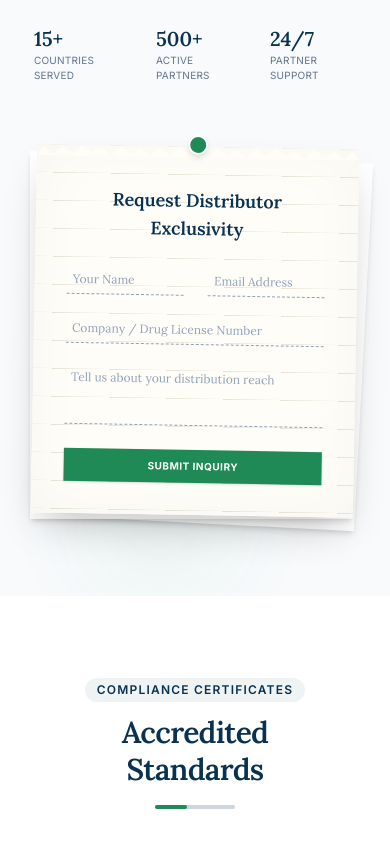
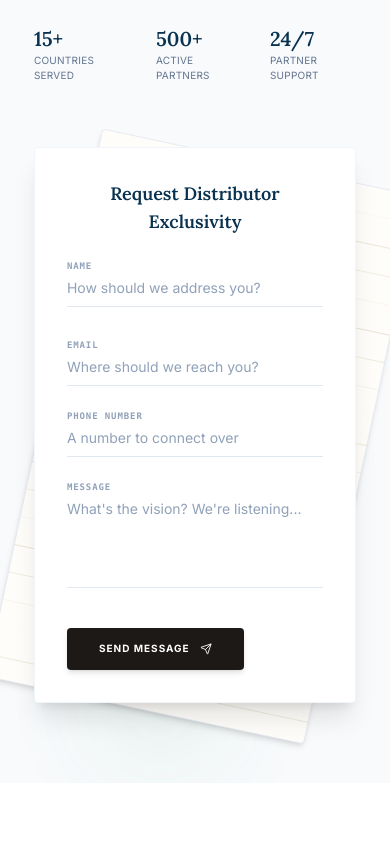
Before and after one commit to Smith-Dhande/CHK-MEDICUS, a React (Vite) app: page / in a window 390 px wide. Shown: the part 7460-8304 px from the top of the page. Built offline with nearby package versions, Linux system fonts and the light colour scheme; a web font is replaced by a local one.

Commit message:
Contct Form Redesigned

```diff
--- a/src/components/layout/Header.jsx
+++ b/src/components/layout/Header.jsx
@@ -201,9 +201,7 @@ export default function Header() {
 
           {/* Quick Inquiry CTA button & Search Icon */}
           <div className="hidden lg:flex items-center space-x-3">
-            <div className="h-9 w-9 rounded-full bg-white border border-slate-200 shadow-sm flex items-center justify-center text-slate-600 hover:text-medical hover:border-medical transition-colors cursor-pointer">
-              <Search size={14} />
-            </div>
+
             <NavLink
               to="/contact"
               className="inline-flex items-center justify-center px-4 py-2 text-xs font-bold uppercase tracking-wider text-white bg-medical rounded-md hover:bg-medical-hover shadow-sm hover:shadow-md transition-all active:scale-95"
--- a/src/data/mockData.js
+++ b/src/data/mockData.js
@@ -210,13 +210,13 @@ export const LEADERSHIP = [
     imageUrl: 'https://images.unsplash.com/photo-1560250097-0b93528c311a?q=80&w=400&auto=format&fit=crop'
   },
   {
-    name: 'Mr. Rajesh Dhande',
+    name: 'Mr. Shivam Sharma',
     role: 'Managing Director & Operations Head',
     bio: 'An expert in manufacturing logistics and supply chain optimization. Oversees the Amravati facility operations ensuring high capacity utilization under strict safety benchmarks.',
     imageUrl: 'https://images.unsplash.com/photo-1519085360753-af0119f7cbe7?q=80&w=400&auto=format&fit=crop'
   },
   {
-    name: 'Mrs. Smita Dhande',
+    name: 'Mrs. Amruta Sain',
     role: 'Director - Quality & Regulatory Affairs',
     bio: 'Holds a Masters in Pharmacy and coordinates with CDSCO and state regulators to maintain compliance. Drives the quality assurance frameworks at CHK Medicus.',
     imageUrl: 'https://images.unsplash.com/photo-1573496359142-b8d87734a5a2?q=80&w=400&auto=format&fit=crop'
--- a/src/pages/home/Home.jsx
+++ b/src/pages/home/Home.jsx
@@ -927,39 +927,18 @@ export default function Home() {
             </div>
           </div>
 
-          {/* Paper sheet form */}
-          <div className="relative rotate-1 hover:rotate-0 transition-transform duration-500">
-            {/* pin/tack */}
-            <div className="absolute -top-3 left-1/2 -translate-x-1/2 z-20 h-5 w-5 rounded-full bg-medical shadow-md border-2 border-white" />
-
-            {/* stacked paper shadow sheets behind */}
-            <div className="absolute inset-0 bg-white rotate-2 translate-x-2 translate-y-2 shadow-md" />
-            <div className="absolute inset-0 bg-white -rotate-1 -translate-x-1 translate-y-1 shadow-md" />
-
-            {/* main paper sheet */}
+          {/* Stacked Paper Container */}
+          <div className="relative">
+            {/* Draft paper sheet rotated at 12 degrees behind the form */}
             <div
-              className="relative p-8 pt-10 shadow-xl space-y-6"
+              className="absolute inset-0 bg-[#fffdf9] border border-slate-200/80 shadow-md rounded-sm rotate-[12deg] scale-[1.01] translate-x-2 translate-y-3 z-0"
               style={{
-                backgroundColor: "#fffdf8",
-                backgroundImage:
-                  "repeating-linear-gradient(#fffdf8, #fffdf8 27px, #e7e2d3 28px)",
-                boxShadow:
-                  "0 20px 40px -12px rgba(0,0,0,0.25), inset 0 0 60px rgba(0,0,0,0.03)",
-              }}
-            >
-              {/* torn top edge */}
-              <div
-                className="absolute -top-[1px] left-0 right-0 h-3"
-                style={{
-                  backgroundColor: "#fffdf8",
-                  clipPath:
-                    "polygon(0% 100%, 2% 30%, 5% 90%, 8% 20%, 11% 80%, 14% 10%, 17% 70%, 20% 25%, 23% 95%, 26% 15%, 29% 75%, 32% 30%, 35% 90%, 38% 20%, 41% 80%, 44% 10%, 47% 70%, 50% 25%, 53% 95%, 56% 15%, 59% 75%, 62% 30%, 65% 90%, 68% 20%, 71% 80%, 74% 10%, 77% 70%, 80% 25%, 83% 95%, 86% 15%, 89% 75%, 92% 30%, 95% 90%, 98% 20%, 100% 100%)",
+                backgroundImage: "repeating-linear-gradient(#fffdf9, #fffdf9 27px, #e8e3d3 28px)",
               }}
             />
 
-              {/* red margin line like ruled notepad */}
-              <div className="absolute top-0 bottom-0 left-10 w-px bg-rose-300/50 hidden md:block" />
-
+            {/* Modern Contact Form Card (Matching Reference Image) */}
+            <div className="relative bg-white p-8 md:p-10 border border-slate-100 rounded-sm shadow-xl space-y-6 z-10">
               <h3 className="font-serif text-lg font-bold text-primary text-center">
                 Request Distributor Exclusivity
               </h3>
@@ -970,41 +949,70 @@ export default function Home() {
                   alert("Inquiry sent successfully!");
                   e.target.reset();
                 }}
-                className="space-y-5 text-xs relative"
+                className="space-y-6 text-xs"
               >
-                <div className="grid grid-cols-2 gap-6">
+                {/* Row 1: Name & Email */}
+                <div className="grid grid-cols-1 md:grid-cols-2 gap-8">
+                  <div className="flex flex-col gap-1.5">
+                    <label className="font-mono text-[9px] font-bold text-slate-400 uppercase tracking-widest">
+                      Name
+                    </label>
                     <input
                       type="text"
-                    placeholder="Your Name"
+                      placeholder="How should we address you?"
                       required
-                    className="w-full p-1.5 bg-transparent border-0 border-b border-dashed border-slate-400 focus:border-medical outline-none placeholder:text-slate-400 font-serif"
+                      className="w-full pb-2 bg-transparent border-0 border-b border-slate-200 focus:border-primary focus:ring-0 outline-none text-slate-700 text-sm placeholder:text-slate-400 transition-colors"
                     />
+                  </div>
+                  <div className="flex flex-col gap-1.5">
+                    <label className="font-mono text-[9px] font-bold text-slate-400 uppercase tracking-widest">
+                      Email
+                    </label>
                     <input
                       type="email"
-                    placeholder="Email Address"
+                      placeholder="Where should we reach you?"
                       required
-                    className="w-full p-1.5 bg-transparent border-0 border-b border-dashed border-slate-400 focus:border-medical outline-none placeholder:text-slate-400 font-serif"
+                      className="w-full pb-2 bg-transparent border-0 border-b border-slate-200 focus:border-primary focus:ring-0 outline-none text-slate-700 text-sm placeholder:text-slate-400 transition-colors"
                     />
                   </div>
+                </div>
+
+                {/* Row 2: Phone Number */}
+                <div className="flex flex-col gap-1.5">
+                  <label className="font-mono text-[9px] font-bold text-slate-400 uppercase tracking-widest">
+                    Phone Number
+                  </label>
                   <input
-                  type="text"
-                  placeholder="Company / Drug License Number"
+                    type="tel"
+                    placeholder="A number to connect over"
                     required
-                  className="w-full p-1.5 bg-transparent border-0 border-b border-dashed border-slate-400 focus:border-medical outline-none placeholder:text-slate-400 font-serif"
+                    className="w-full pb-2 bg-transparent border-0 border-b border-slate-200 focus:border-primary focus:ring-0 outline-none text-slate-700 text-sm placeholder:text-slate-400 transition-colors"
                   />
+                </div>
+
+                {/* Row 3: Message */}
+                <div className="flex flex-col gap-1.5">
+                  <label className="font-mono text-[9px] font-bold text-slate-400 uppercase tracking-widest">
+                    Message
+                  </label>
                   <textarea
-                  placeholder="Tell us about your distribution reach"
+                    placeholder="What's the vision? We're listening..."
                     required
-                  rows="3"
-                  className="w-full p-1.5 bg-transparent border-0 border-b border-dashed border-slate-400 focus:border-medical outline-none resize-none placeholder:text-slate-400 font-serif"
+                    rows="4"
+                    className="w-full pb-2 bg-transparent border-0 border-b border-slate-200 focus:border-primary focus:ring-0 outline-none text-slate-700 text-sm placeholder:text-slate-400 resize-none transition-colors"
                   ></textarea>
+                </div>
 
+                {/* Row 4: Submit Button */}
+                <div className="pt-4 flex justify-start">
                   <button
                     type="submit"
-                  className="w-full py-2.5 bg-medical text-white font-bold tracking-wider uppercase hover:bg-medical-hover transition-colors text-[10px] cursor-pointer shadow-sm"
+                    className="inline-flex items-center gap-2.5 px-8 py-3.5 bg-[#1c1917] hover:bg-[#292524] text-white text-[10px] font-bold uppercase tracking-widest rounded-sm transition-all duration-300 shadow-md cursor-pointer"
                   >
-                  Submit Inquiry
+                    Send Message
+                    <Send size={12} className="text-white/90" />
                   </button>
+                </div>
               </form>
             </div>
           </div>
```
Also changed, not shown: src/components/layout/Footer.jsx (+31 -4 lines). Lines whose indentation alone changed are shown as unchanged.
